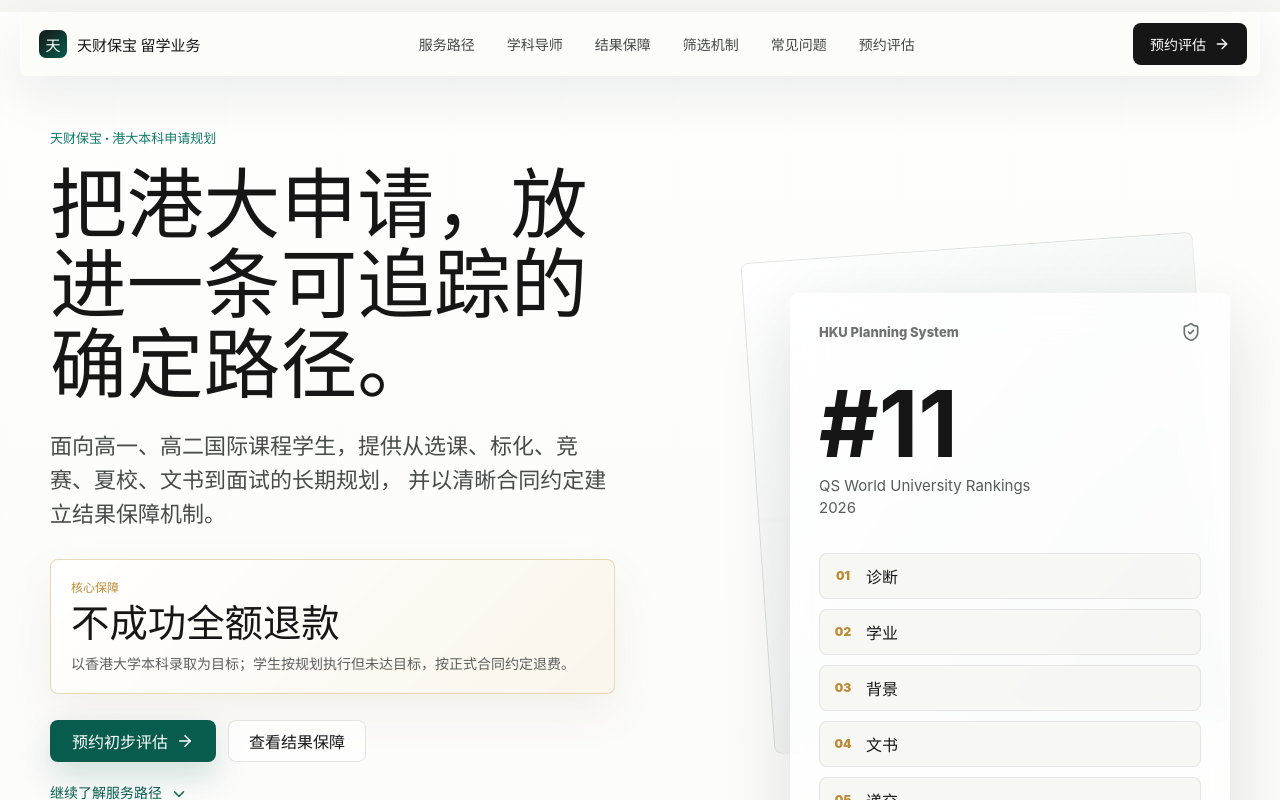
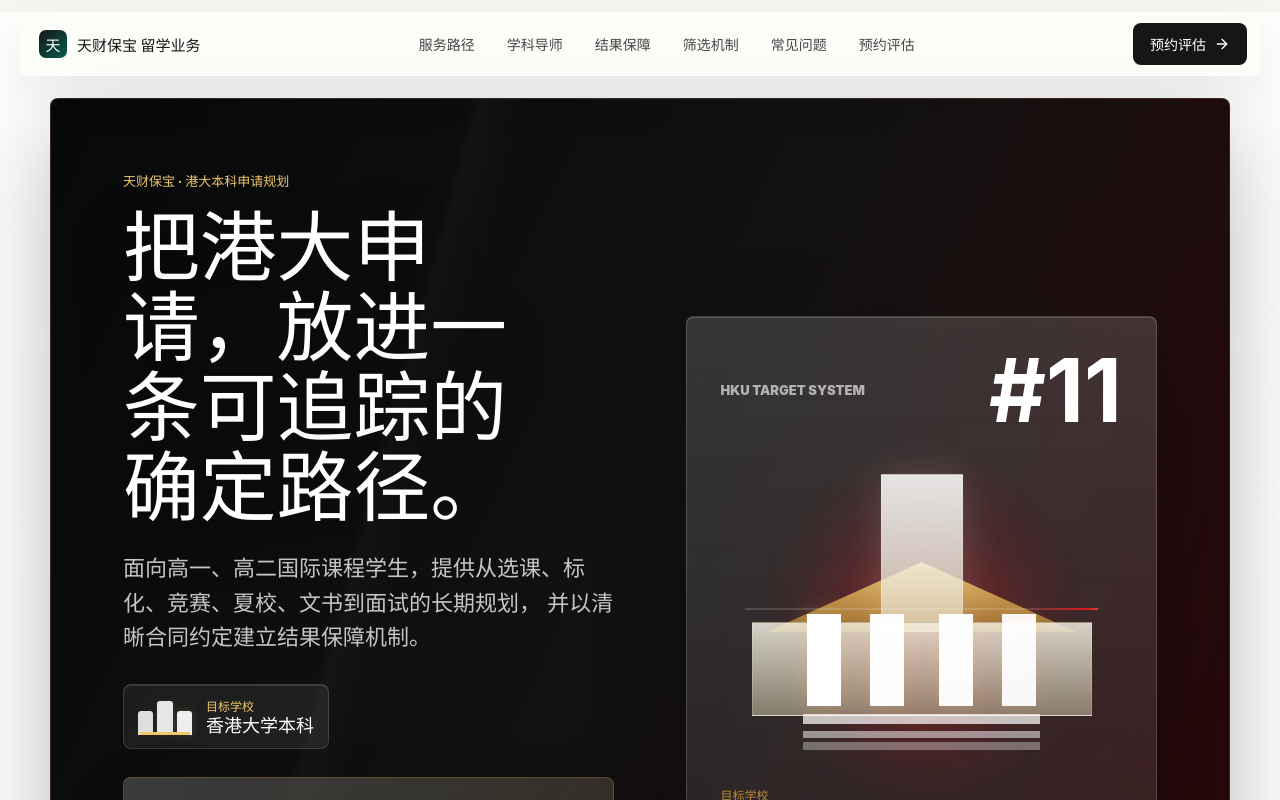
Before and after one commit to StephenSSG/tiancai-baobao-study-abroad, a React (Vite) app: page / in a window 1280 px wide. Shown: the top 800 px of the page. Built offline with nearby package versions, Linux system fonts and the light colour scheme.

Commit message:
Create cinematic animated hero

```diff
--- a/src/App.jsx
+++ b/src/App.jsx
@@ -284,6 +284,18 @@ function App() {
               并以清晰合同约定建立结果保障机制。
             </p>
 
+            <div className="school-kicker" aria-label="目标学校香港大学">
+              <span className="mini-campus" aria-hidden="true">
+                <i />
+                <i />
+                <i />
+              </span>
+              <div>
+                <span>目标学校</span>
+                <strong>香港大学本科</strong>
+              </div>
+            </div>
+
             <div className="refund-banner" aria-label="不成功全额退款保障">
               <span>核心保障</span>
               <strong>不成功全额退款</strong>
@@ -310,19 +322,38 @@ function App() {
             </p>
           </div>
 
-          <div className="hero-visual" aria-label="港大申请规划服务概览">
-            <div className="glass-panel panel-main">
-              <div className="panel-heading">
-                <span>HKU Planning System</span>
-                <ShieldCheck size={20} aria-hidden="true" />
+          <div className="hero-visual" aria-label="港大申请规划动态校园视觉">
+            <div className="school-stage">
+              <div className="stage-topline">
+                <span>HKU TARGET SYSTEM</span>
+                <strong>#11</strong>
               </div>
-              <div className="score-line">
-                <strong>#11</strong>
-                <span>QS World University Rankings 2026</span>
+
+              <div className="campus-scene" aria-hidden="true">
+                <div className="campus-glow" />
+                <div className="campus-silhouette">
+                  <span className="campus-roof" />
+                  <span className="campus-tower" />
+                  <span className="campus-body" />
+                  <span className="campus-column column-1" />
+                  <span className="campus-column column-2" />
+                  <span className="campus-column column-3" />
+                  <span className="campus-column column-4" />
+                  <span className="campus-steps" />
+                </div>
+                <div className="route-line">
+                  <span />
+                </div>
               </div>
-              <div className="timeline-preview">
-                {['诊断', '学业', '背景', '文书', '递交'].map((item, index) => (
-                  <div className="timeline-item" key={item}>
+
+              <div className="school-result">
+                <span>目标学校</span>
+                <strong>香港大学本科录取</strong>
+              </div>
+
+              <div className="admission-track" aria-label="申请规划步骤">
+                {['选课', '标化', '竞赛', '文书', '面试'].map((item, index) => (
+                  <div className="track-step" key={item} style={{ '--step-delay': `${index * 130}ms` }}>
                     <span>{String(index + 1).padStart(2, '0')}</span>
                     <p>{item}</p>
                   </div>
--- a/src/styles.css
+++ b/src/styles.css
@@ -15,6 +15,7 @@
   --jade: #0f7b68;
   --jade-dark: #075c4e;
   --gold: #bb8b35;
+  --racing-red: #d71920;
   --plum: #7a334d;
   --radius: 8px;
   --wide: min(1180px, calc(100vw - 40px));
@@ -156,12 +157,56 @@ a {
 }
 
 .hero {
+  position: relative;
+  overflow: hidden;
   display: grid;
   min-height: calc(100vh - 78px);
   grid-template-columns: minmax(0, 1.02fr) minmax(420px, 0.98fr);
   align-items: center;
   gap: 72px;
-  padding-top: 52px;
+  margin-top: 22px;
+  padding: clamp(42px, 6vw, 72px);
+  border: 1px solid rgba(255, 255, 255, 0.12);
+  border-radius: 8px;
+  color: #fff;
+  background:
+    linear-gradient(115deg, rgba(7, 9, 10, 0.98) 0%, rgba(17, 18, 18, 0.96) 47%, rgba(50, 6, 8, 0.88) 100%),
+    radial-gradient(circle at 80% 20%, rgba(215, 25, 32, 0.22), transparent 34%),
+    #080909;
+  box-shadow: 0 34px 90px rgba(0, 0, 0, 0.26);
+}
+
+.hero::before,
+.hero::after {
+  position: absolute;
+  pointer-events: none;
+  content: "";
+}
+
+.hero::before {
+  inset: 0;
+  background:
+    linear-gradient(105deg, transparent 0 48%, rgba(255, 255, 255, 0.12) 49%, transparent 53%),
+    repeating-linear-gradient(90deg, rgba(255, 255, 255, 0.035) 0 1px, transparent 1px 90px);
+  opacity: 0.38;
+  transform: translateX(-24%);
+  animation: hero-sweep 8s ease-in-out infinite;
+}
+
+.hero::after {
+  right: -110px;
+  bottom: -150px;
+  width: 420px;
+  height: 420px;
+  border: 1px solid rgba(215, 25, 32, 0.22);
+  border-radius: 50%;
+  box-shadow: 0 0 80px rgba(215, 25, 32, 0.18);
+}
+
+.hero-copy,
+.hero-visual {
+  position: relative;
+  z-index: 1;
 }
 
 .eyebrow {
@@ -190,6 +235,16 @@ h1 {
   line-height: 1.04;
 }
 
+.hero h1 {
+  color: #fff;
+  text-wrap: balance;
+  text-shadow: 0 20px 58px rgba(0, 0, 0, 0.45);
+}
+
+.hero .eyebrow {
+  color: #f1c76b;
+}
+
 h2 {
   margin-bottom: 20px;
   color: var(--ink);
@@ -208,9 +263,75 @@ h3 {
 
 .hero-lede {
   max-width: 690px;
-  color: #474c4a;
+  color: rgba(255, 255, 255, 0.76);
   font-size: 22px;
   line-height: 1.55;
+}
+
+.school-kicker {
+  display: inline-flex;
+  align-items: center;
+  gap: 14px;
+  margin-top: 8px;
+  padding: 12px 14px;
+  border: 1px solid rgba(255, 255, 255, 0.14);
+  border-radius: 8px;
+  background: rgba(255, 255, 255, 0.07);
+  box-shadow: inset 0 1px 0 rgba(255, 255, 255, 0.12);
+}
+
+.mini-campus {
+  position: relative;
+  display: grid;
+  width: 54px;
+  height: 36px;
+  grid-template-columns: repeat(3, 1fr);
+  align-items: end;
+  gap: 4px;
+}
+
+.mini-campus::before {
+  position: absolute;
+  left: 2px;
+  right: 2px;
+  bottom: 0;
+  height: 3px;
+  content: "";
+  background: #f1c76b;
+}
+
+.mini-campus i {
+  display: block;
+  height: 24px;
+  border-radius: 3px 3px 0 0;
+  background: rgba(255, 255, 255, 0.84);
+  animation: school-lights 2.4s ease-in-out infinite;
+}
+
+.mini-campus i:nth-child(2) {
+  height: 34px;
+  animation-delay: 180ms;
+}
+
+.mini-campus i:nth-child(3) {
+  animation-delay: 360ms;
+}
+
+.school-kicker div {
+  display: grid;
+  gap: 2px;
+}
+
+.school-kicker span {
+  color: #f1c76b;
+  font-size: 12px;
+  font-weight: 900;
+}
+
+.school-kicker strong {
+  color: #fff;
+  font-size: 18px;
+  line-height: 1.15;
 }
 
 .refund-banner {
@@ -222,9 +343,10 @@ h3 {
   border: 1px solid rgba(187, 139, 53, 0.32);
   border-radius: 8px;
   background:
-    linear-gradient(135deg, rgba(255, 255, 255, 0.9), rgba(250, 245, 234, 0.92)),
-    #fff;
-  box-shadow: 0 18px 46px rgba(119, 83, 24, 0.08);
+    linear-gradient(135deg, rgba(255, 255, 255, 0.14), rgba(187, 139, 53, 0.12)),
+    rgba(255, 255, 255, 0.06);
+  box-shadow: 0 20px 54px rgba(0, 0, 0, 0.24);
+  backdrop-filter: blur(18px);
 }
 
 .refund-banner span {
@@ -234,14 +356,14 @@ h3 {
 }
 
 .refund-banner strong {
-  color: var(--ink);
+  color: #fff;
   font-size: clamp(27px, 3vw, 40px);
   line-height: 1.08;
 }
 
 .refund-banner p {
   margin: 0;
-  color: #5b5f5d;
+  color: rgba(255, 255, 255, 0.72);
   font-size: 14px;
   line-height: 1.65;
 }
@@ -272,7 +394,7 @@ h3 {
 
 .fine-print {
   max-width: 610px;
-  color: var(--muted);
+  color: rgba(255, 255, 255, 0.58);
   font-size: 14px;
   line-height: 1.7;
 }
@@ -282,9 +404,20 @@ h3 {
   align-items: center;
   gap: 8px;
   margin: 0 0 18px;
-  color: var(--jade-dark);
+  color: #f1c76b;
   font-size: 14px;
   font-weight: 800;
+}
+
+.hero .primary-button {
+  background: var(--racing-red);
+  box-shadow: 0 18px 38px rgba(215, 25, 32, 0.25);
+}
+
+.hero .secondary-button {
+  color: #fff;
+  background: rgba(255, 255, 255, 0.08);
+  border-color: rgba(255, 255, 255, 0.22);
 }
 
 .scroll-cue svg {
@@ -304,95 +437,282 @@ h3 {
 
 .hero-visual {
   position: relative;
-  min-height: 560px;
+  min-height: 590px;
 }
 
-.hero-visual::before {
-  position: absolute;
-  inset: 34px 20px 34px 70px;
-  content: "";
-  border: 1px solid rgba(22, 22, 22, 0.08);
+.school-stage {
+  position: relative;
+  display: grid;
+  min-height: 590px;
+  align-content: space-between;
+  padding: clamp(24px, 4vw, 34px);
+  overflow: hidden;
+  border: 1px solid rgba(255, 255, 255, 0.16);
   border-radius: 8px;
   background:
-    linear-gradient(135deg, rgba(255, 255, 255, 0.92), rgba(221, 232, 226, 0.68)),
-    linear-gradient(180deg, transparent 0 52%, rgba(15, 123, 104, 0.08) 52% 53%, transparent 53%);
-  box-shadow: inset 0 1px 0 rgba(255, 255, 255, 0.9);
-  transform: rotate(-4deg);
-}
-
-.glass-panel {
-  position: absolute;
-  border: 1px solid rgba(255, 255, 255, 0.7);
-  border-radius: 8px;
-  background: rgba(255, 255, 255, 0.74);
+    linear-gradient(180deg, rgba(255, 255, 255, 0.12), rgba(255, 255, 255, 0.04)),
+    radial-gradient(circle at 50% 52%, rgba(215, 25, 32, 0.26), transparent 34%),
+    rgba(255, 255, 255, 0.04);
   box-shadow:
-    0 26px 70px rgba(22, 22, 22, 0.13),
-    inset 0 1px 0 rgba(255, 255, 255, 0.92);
+    0 30px 90px rgba(0, 0, 0, 0.28),
+    inset 0 1px 0 rgba(255, 255, 255, 0.16);
   backdrop-filter: blur(22px);
 }
 
-.panel-main {
-  top: 80px;
-  right: 0;
-  width: min(440px, 92%);
-  padding: 28px;
+.school-stage::before {
+  position: absolute;
+  inset: auto 0 20% 0;
+  height: 1px;
+  content: "";
+  background: linear-gradient(90deg, transparent, rgba(241, 199, 107, 0.8), transparent);
+  animation: stage-line 3.6s ease-in-out infinite;
 }
 
-.panel-heading {
+.stage-topline {
   display: flex;
   align-items: center;
   justify-content: space-between;
-  margin-bottom: 42px;
-  color: var(--muted);
+  color: rgba(255, 255, 255, 0.62);
   font-size: 13px;
-  font-weight: 800;
+  font-weight: 900;
 }
 
-.score-line {
-  display: grid;
-  gap: 10px;
-  margin-bottom: 34px;
+.stage-topline strong {
+  color: #fff;
+  font-size: clamp(48px, 7vw, 88px);
+  line-height: 0.9;
 }
 
-.score-line strong {
-  font-size: 92px;
-  line-height: 0.88;
+.campus-scene {
+  position: relative;
+  display: grid;
+  min-height: 320px;
+  place-items: center;
+  margin: 18px 0;
 }
 
-.score-line span {
-  max-width: 250px;
-  color: #565b59;
-  font-size: 15px;
-  line-height: 1.45;
+.campus-glow {
+  position: absolute;
+  width: min(430px, 88%);
+  height: min(430px, 88vw);
+  border-radius: 50%;
+  background: radial-gradient(circle, rgba(215, 25, 32, 0.28), transparent 58%);
+  filter: blur(2px);
+  animation: campus-pulse 3.4s ease-in-out infinite;
 }
 
-.timeline-preview {
-  display: grid;
-  gap: 10px;
+.campus-silhouette {
+  position: relative;
+  width: min(430px, 92%);
+  height: 260px;
+  transform: translateY(12px);
+  animation: campus-rise 900ms ease both;
 }
 
-.timeline-item {
-  display: grid;
-  grid-template-columns: 46px 1fr;
-  align-items: center;
-  min-height: 46px;
-  border: 1px solid rgba(22, 22, 22, 0.08);
-  border-radius: 8px;
-  background: rgba(246, 246, 242, 0.8);
+.campus-silhouette span {
+  position: absolute;
+  display: block;
 }
 
-.timeline-item span {
+.campus-roof {
+  left: 8%;
+  right: 8%;
+  bottom: 118px;
+  height: 70px;
+  clip-path: polygon(50% 0, 100% 100%, 0 100%);
+  background: linear-gradient(180deg, rgba(241, 199, 107, 0.95), rgba(187, 139, 53, 0.68));
+}
+
+.campus-tower {
+  left: 50%;
+  bottom: 118px;
+  width: 82px;
+  height: 158px;
+  transform: translateX(-50%);
+  border: 1px solid rgba(255, 255, 255, 0.18);
+  background: linear-gradient(180deg, rgba(255, 255, 255, 0.88), rgba(229, 222, 200, 0.74));
+  box-shadow: 0 0 40px rgba(255, 255, 255, 0.16);
+}
+
+.campus-body {
+  left: 4%;
+  right: 4%;
+  bottom: 34px;
+  height: 94px;
+  border: 1px solid rgba(255, 255, 255, 0.16);
+  background: linear-gradient(180deg, rgba(246, 242, 229, 0.84), rgba(178, 169, 143, 0.66));
+}
+
+.campus-column {
+  bottom: 44px;
+  width: 34px;
+  height: 92px;
+  background: rgba(255, 255, 255, 0.88);
+  animation: column-glint 2.8s ease-in-out infinite;
+}
+
+.column-1 {
+  left: 19%;
+  animation-delay: 100ms;
+}
+
+.column-2 {
+  left: 36%;
+  animation-delay: 260ms;
+}
+
+.column-3 {
+  right: 36%;
+  animation-delay: 420ms;
+}
+
+.column-4 {
+  right: 19%;
+  animation-delay: 580ms;
+}
+
+.campus-steps {
+  left: 18%;
+  right: 18%;
+  bottom: 0;
+  height: 36px;
+  background:
+    linear-gradient(180deg, rgba(255, 255, 255, 0.72) 0 28%, transparent 28%),
+    linear-gradient(180deg, transparent 0 48%, rgba(255, 255, 255, 0.5) 48% 66%, transparent 66%),
+    linear-gradient(180deg, transparent 0 78%, rgba(255, 255, 255, 0.34) 78%);
+}
+
+.route-line {
+  position: absolute;
+  inset: 50% 6% auto;
+  height: 2px;
+  overflow: hidden;
+  background: rgba(255, 255, 255, 0.14);
+}
+
+.route-line span {
+  position: absolute;
+  inset: 0 auto 0 0;
+  width: 36%;
+  background: linear-gradient(90deg, transparent, var(--racing-red), #f1c76b);
+  animation: route-scan 2.6s ease-in-out infinite;
+}
+
+.school-result {
+  display: grid;
+  gap: 6px;
+  max-width: 420px;
+}
+
+.school-result span {
   color: var(--gold);
   font-size: 12px;
   font-weight: 900;
-  text-align: center;
 }
 
-.timeline-item p {
+.school-result strong {
+  color: #fff;
+  font-size: clamp(24px, 4vw, 42px);
+  line-height: 1.08;
+}
+
+.admission-track {
+  display: grid;
+  grid-template-columns: repeat(5, minmax(0, 1fr));
+  gap: 8px;
+  margin-top: 22px;
+}
+
+.track-step {
+  display: grid;
+  gap: 8px;
+  min-width: 0;
+  padding: 12px;
+  border: 1px solid rgba(255, 255, 255, 0.14);
+  border-radius: 8px;
+  background: rgba(255, 255, 255, 0.07);
+  animation: track-glow 3s ease-in-out infinite;
+  animation-delay: var(--step-delay);
+}
+
+.track-step span {
+  color: #f1c76b;
+  font-size: 11px;
+  font-weight: 900;
+}
+
+.track-step p {
   margin: 0;
+  color: #fff;
   min-width: 0;
-  font-weight: 800;
+  font-size: 14px;
+  font-weight: 900;
   overflow-wrap: anywhere;
+}
+
+@keyframes hero-sweep {
+  0%,
+  100% {
+    transform: translateX(-34%);
+    opacity: 0.2;
+  }
+
+  50% {
+    transform: translateX(28%);
+    opacity: 0.48;
+  }
+}
+
+@keyframes campus-rise {
+  from {
+    opacity: 0;
+    transform: translateY(38px) scale(0.96);
+  }
+}
+
+@keyframes campus-pulse {
+  50% {
+    transform: scale(1.08);
+    opacity: 0.8;
+  }
+}
+
+@keyframes column-glint {
+  50% {
+    background: rgba(255, 255, 255, 1);
+    box-shadow: 0 0 24px rgba(241, 199, 107, 0.24);
+  }
+}
+
+@keyframes route-scan {
+  0% {
+    transform: translateX(-110%);
+  }
+
+  100% {
+    transform: translateX(320%);
+  }
+}
+
+@keyframes stage-line {
+  50% {
+    opacity: 0.28;
+    transform: scaleX(0.7);
+  }
+}
+
+@keyframes track-glow {
+  50% {
+    border-color: rgba(215, 25, 32, 0.42);
+    background: rgba(215, 25, 32, 0.12);
+  }
+}
+
+@keyframes school-lights {
+  50% {
+    background: #fff;
+    box-shadow: 0 0 20px rgba(241, 199, 107, 0.34);
+  }
 }
 
 .stats-band {
@@ -949,11 +1269,15 @@ h3 {
   .hero {
     min-height: auto;
     gap: 30px;
-    padding-top: 76px;
+    padding: 56px 34px 34px;
   }
 
   .hero-visual {
-    min-height: 500px;
+    min-height: auto;
+  }
+
+  .school-stage {
+    min-height: 540px;
   }
 
   .stats-band {
@@ -1005,7 +1329,9 @@ h3 {
   }
 
   .hero {
-    padding-top: 56px;
+    gap: 24px;
+    margin-top: 16px;
+    padding: 44px 16px 18px;
   }
 
   h1 {
@@ -1050,26 +1376,53 @@ h3 {
     min-height: auto;
   }
 
-  .hero-visual::before {
-    display: none;
+  .school-stage {
+    min-height: 460px;
+    padding: 18px;
   }
 
-  .glass-panel {
-    position: static;
+  .campus-scene {
+    min-height: 230px;
+    margin: 8px 0;
+  }
+
+  .campus-silhouette {
+    height: 210px;
     width: 100%;
   }
 
-  .panel-main {
-    width: 100%;
-    padding: 20px;
+  .campus-tower {
+    width: 62px;
+    height: 124px;
   }
 
-  .score-line strong {
-    font-size: 68px;
+  .campus-roof {
+    bottom: 96px;
+    height: 54px;
   }
 
-  .timeline-item {
-    grid-template-columns: 42px minmax(0, 1fr);
+  .campus-body {
+    bottom: 28px;
+    height: 74px;
+  }
+
+  .campus-column {
+    bottom: 36px;
+    width: 24px;
+    height: 72px;
+  }
+
+  .campus-steps {
+    bottom: 0;
+    height: 28px;
+  }
+
+  .admission-track {
+    grid-template-columns: repeat(2, minmax(0, 1fr));
+  }
+
+  .track-step {
+    padding: 10px;
   }
 
   .stats-band {
```
